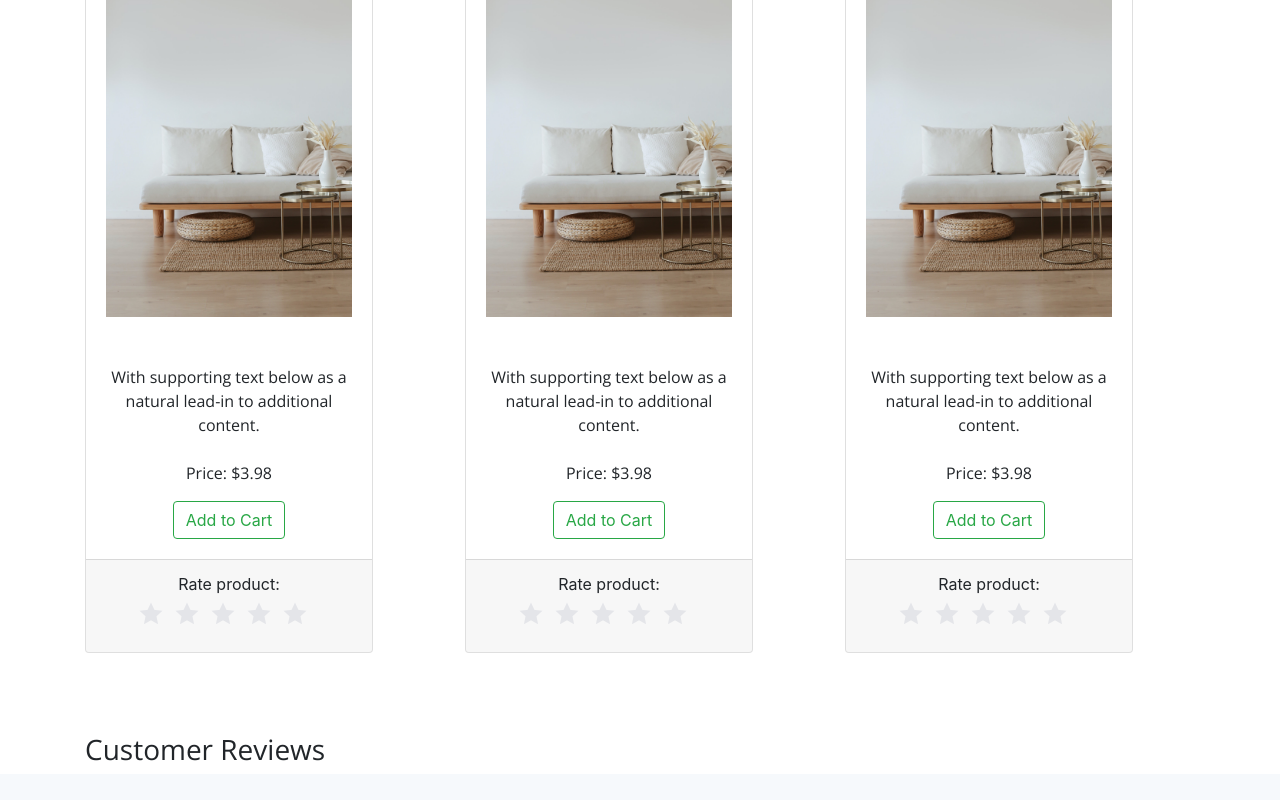
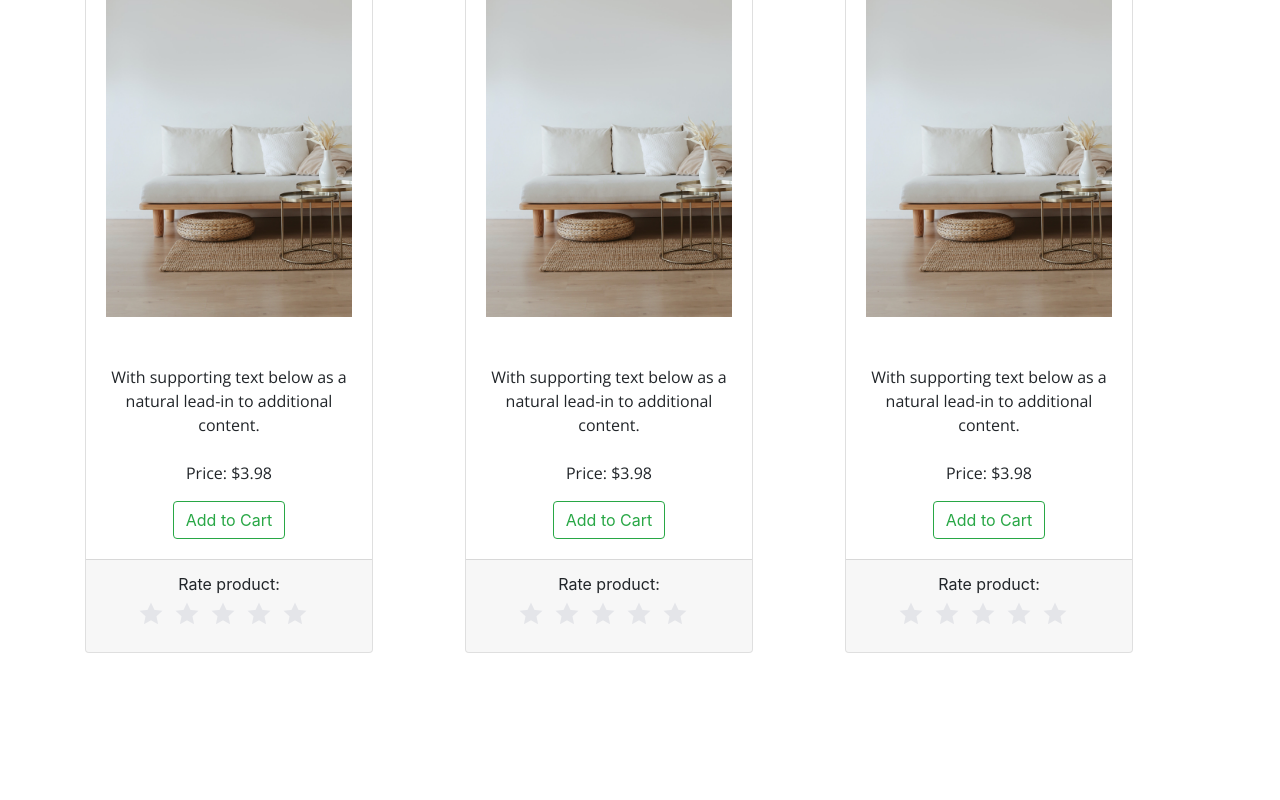
Before and after one commit to andols-dev/webshop, a React (Create React App) app: page / in a window 1280 px wide. Shown: the part 904-1704 px from the top of the page. After the commit the page ends 1605 px from the top, so only its background shows below. Built offline with nearby package versions, Linux system fonts and the light colour scheme.

Commit message:
removed reviews section

```diff
--- a/src/pages/Home.js
+++ b/src/pages/Home.js
@@ -49,15 +49,13 @@ export default function Home() {
         <h3 className="mt-5">Trending products</h3>
       </Container>
 
-      <Container>
+      <Container className="mb-5">
         <ToastContainer style={{ marginTop: "3.1rem" }} />
         <Row>{products}</Row>
       </Container>
-      <Container className="customerContainer">
-        <h3>Customer Reviews</h3>
-      </Container>
 
-      <div className="reviews"></div>
+
+
     </div>
   );
 }
```
